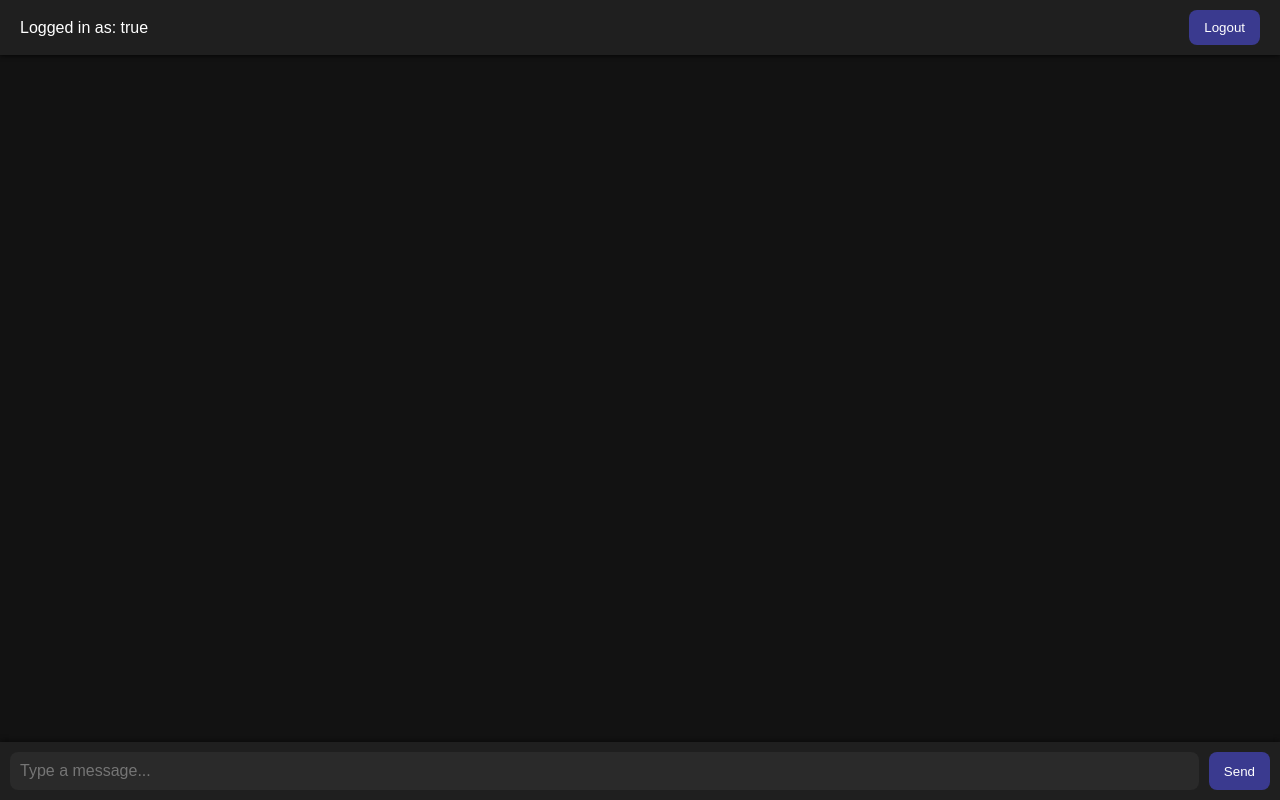
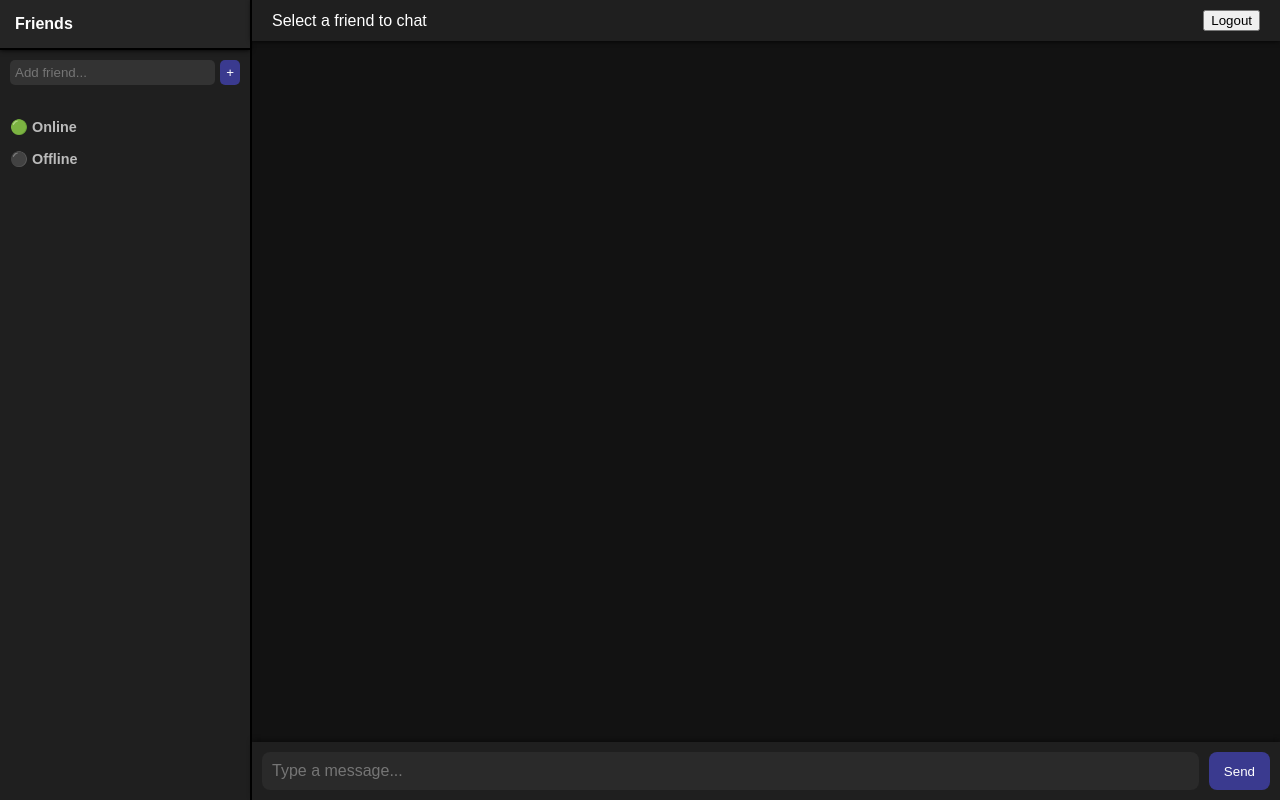
Before and after one commit to memegodmidaswastaken-lang/MEMECHAT, a plain HTML site: page main.html in a window 1280 px wide. Drawn offline with Linux system fonts and the light colour scheme; sample sign-in values are in the browser's storage.

Commit message:
Update main.html

```diff
--- a/main.html
+++ b/main.html
@@ -8,10 +8,85 @@
       margin: 0;
       height: 100vh;
       display: flex;
-      flex-direction: column;
       background: #121212;
       color: white;
       font-family: Arial, sans-serif;
+    }
+
+    /* Sidebar */
+    #sidebar {
+      width: 250px;
+      background: #1f1f1f;
+      display: flex;
+      flex-direction: column;
+      border-right: 2px solid #000;
+    }
+
+    #sidebar header {
+      padding: 15px;
+      background: #252525;
+      text-align: center;
+      font-weight: bold;
+      border-bottom: 2px solid #000;
+    }
+
+    #addFriendBox {
+      display: flex;
+      padding: 10px;
+      gap: 5px;
+    }
+
+    #addFriendBox input {
+      flex: 1;
+      padding: 5px;
+      border: none;
+      border-radius: 5px;
+      background: #333;
+      color: white;
+    }
+
+    #addFriendBox button {
+      background: #3a3a8f;
+      border: none;
+      border-radius: 5px;
+      color: white;
+      cursor: pointer;
+    }
+
+    #friendList {
+      flex: 1;
+      overflow-y: auto;
+      padding: 10px;
+    }
+
+    .friend-section {
+      margin-bottom: 15px;
+    }
+
+    .friend-section h3 {
+      font-size: 0.9em;
+      color: #bbb;
+      margin-bottom: 5px;
+    }
+
+    .friend {
+      padding: 8px;
+      margin: 3px 0;
+      background: #2a2a2a;
+      border-radius: 8px;
+      cursor: pointer;
+      transition: background 0.2s;
+    }
+
+    .friend:hover {
+      background: #3a3a3a;
+    }
+
+    /* Chat area */
+    #chatArea {
+      flex: 1;
+      display: flex;
+      flex-direction: column;
     }
 
     header {
@@ -52,7 +127,7 @@
       box-shadow: 0 -2px 5px rgba(0,0,0,0.4);
     }
 
-    input {
+    footer input {
       flex: 1;
       padding: 10px;
       border: none;
@@ -62,7 +137,7 @@
       font-size: 1em;
     }
 
-    button {
+    footer button {
       margin-left: 10px;
       padding: 10px 15px;
       background: #3a3a8f;
@@ -73,56 +148,117 @@
       transition: 0.2s;
     }
 
-    button:hover {
+    footer button:hover {
       background: #5555ff;
     }
   </style>
 </head>
 <body>
+  <div id="sidebar">
+    <header>Friends</header>
+
+    <div id="addFriendBox">
+      <input type="text" id="newFriend" placeholder="Add friend...">
+      <button onclick="addFriend()">+</button>
+    </div>
+
+    <div id="friendList">
+      <div class="friend-section">
+        <h3>🟢 Online</h3>
+        <div id="onlineFriends"></div>
+      </div>
+      <div class="friend-section">
+        <h3>⚫ Offline</h3>
+        <div id="offlineFriends"></div>
+      </div>
+    </div>
+  </div>
+
+  <div id="chatArea">
     <header>
-    <div id="user-info"></div>
+      <div id="chatWith">Select a friend to chat</div>
       <button onclick="logout()">Logout</button>
     </header>
 
     <div id="chat-box"></div>
 
     <footer>
-    <input type="text" id="messageInput" placeholder="Type a message..." onkeypress="if(event.key==='Enter') sendMessage()">
+      <input type="text" id="messageInput" placeholder="Type a message..." disabled onkeypress="if(event.key==='Enter') sendMessage()">
       <button onclick="sendMessage()">Send</button>
     </footer>
+  </div>
 
   <script>
     const user = localStorage.getItem("loggedUser");
-    if (!user) {
-      window.location.href = "index.html";
-    } else {
-      document.getElementById("user-info").textContent = "Logged in as: " + user;
+    if (!user) window.location.href = "index.html";
+
+    // Simple friend system (local)
+    let friends = JSON.parse(localStorage.getItem("friends") || "[]");
+    let chats = JSON.parse(localStorage.getItem("chats") || "{}");
+    let currentChat = null;
+
+    const onlineFriends = [];
+    const offlineFriends = [];
+
+    // For now, we’ll assume the user is always online and friends are offline until added
+    function renderFriends() {
+      const onlineDiv = document.getElementById("onlineFriends");
+      const offlineDiv = document.getElementById("offlineFriends");
+      onlineDiv.innerHTML = "";
+      offlineDiv.innerHTML = "";
+
+      friends.forEach(f => {
+        const div = document.createElement("div");
+        div.classList.add("friend");
+        div.textContent = f;
+        div.onclick = () => openChat(f);
+        offlineDiv.appendChild(div);
+      });
     }
 
-    const chatBox = document.getElementById("chat-box");
-    let messages = JSON.parse(localStorage.getItem("messages") || "[]");
+    function addFriend() {
+      const name = document.getElementById("newFriend").value.trim();
+      if (!name) return;
+      if (friends.includes(name)) return alert("Already friends!");
+      friends.push(name);
+      localStorage.setItem("friends", JSON.stringify(friends));
+      document.getElementById("newFriend").value = "";
+      renderFriends();
+    }
 
-    function renderMessages() {
-      chatBox.innerHTML = "";
-      messages.forEach(msg => {
+    function openChat(friend) {
+      currentChat = friend;
+      document.getElementById("chatWith").textContent = "Chatting with " + friend;
+      document.getElementById("messageInput").disabled = false;
+      renderChat();
+    }
+
+    function renderChat() {
+      const box = document.getElementById("chat-box");
+      box.innerHTML = "";
+      const key = `${user}_${currentChat}`;
+      const msgs = chats[key] || [];
+      msgs.forEach(msg => {
         const div = document.createElement("div");
         div.classList.add("message");
         if (msg.user === user) div.classList.add("own");
         div.textContent = `${msg.user}: ${msg.text}`;
-        chatBox.appendChild(div);
+        box.appendChild(div);
       });
-      chatBox.scrollTop = chatBox.scrollHeight;
+      box.scrollTop = box.scrollHeight;
     }
 
     function sendMessage() {
+      if (!currentChat) return;
       const input = document.getElementById("messageInput");
       const text = input.value.trim();
       if (!text) return;
-      const msg = { user, text, time: Date.now() };
-      messages.push(msg);
-      localStorage.setItem("messages", JSON.stringify(messages));
+      const key = `${user}_${currentChat}`;
+      if (!chats[key]) chats[key] = [];
+      chats[key].push({ user, text, time: Date.now() });
+      localStorage.setItem("chats", JSON.stringify(chats));
       input.value = "";
-      renderMessages();
+      renderChat();
     }
 
     function logout() {
@@ -130,7 +266,7 @@
       window.location.href = "index.html";
     }
 
-    renderMessages();
+    renderFriends();
   </script>
 </body>
 </html>
```
Lines whose indentation alone changed are shown as unchanged.
